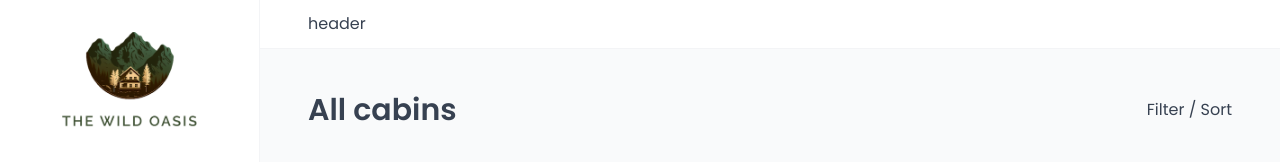
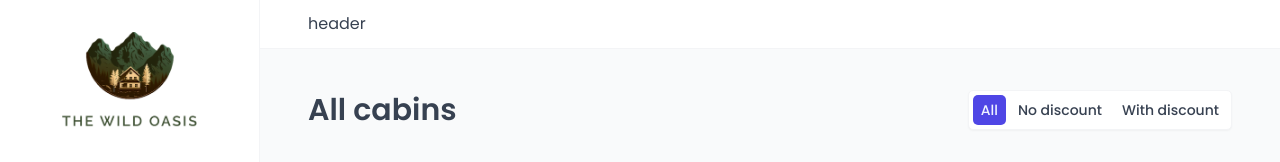
Before and after one commit to FarahAkl/The-wild-oasis, a React (Vite) app: page /cabins in a window 1280 px wide. Shown: the top 162 px of the page. Built offline with nearby package versions, Linux system fonts and the light colour scheme; no server answers; the database is empty; a web font is replaced by a local one.

Commit message:
feat: add filtering functionality to CabinTable; implement CabinTableOperations and enhance Filter component with searchParams

```diff
--- a/src/features/cabins/CabinTable.jsx
+++ b/src/features/cabins/CabinTable.jsx
@@ -1,3 +1,4 @@
+import { useSearchParams } from "react-router-dom";
 import { useCabins } from "./useCabins";
 import Spinner from "../../ui/Spinner";
 import CabinRow from "../cabins/CabinRow";
@@ -6,8 +7,18 @@
 
 export default function CabinTable() {
   const { isPending, cabins } = useCabins();
+  const [searchParams] = useSearchParams();
 
   if (isPending) return <Spinner />;
+
+  const filterValue = searchParams.get("discount") || "all";
+  let filteredCabins;
+
+  if (filterValue === "all") filteredCabins = cabins;
+  if (filterValue === "no-discount")
+    filteredCabins = cabins.filter((cabin) => cabin.discount === 0);
+  if (filterValue === "with-discount")
+    filteredCabins = cabins.filter((cabin) => cabin.discount > 0);
   return (
     <Menus>
       <Table columns="0.6fr 1.8fr 2.2fr 1fr 1fr 1fr">
@@ -21,7 +32,7 @@
         </Table.Header>
 
         <Table.Body
-          data={cabins}
+          data={filteredCabins}
           render={(cabin) => (
             <CabinRow
               cabin={cabin}
--- /dev/null
+++ b/src/features/cabins/CabinTableOperations.jsx
@@ -0,0 +1,17 @@
+import Filter from "../../ui/Filter";
+import TableOperations from "../../ui/TableOperations";
+
+export default function CabinTableOperations() {
+  return (
+    <TableOperations>
+      <Filter
+        filterField="discount"
+        options={[
+          { value: "all", label: "All" },
+          { value: "no-discount", label: "No discount" },
+          { value: "with-discount", label: "With discount" },
+        ]}
+      />
+    </TableOperations>
+  );
+}
--- a/src/pages/Cabins.jsx
+++ b/src/pages/Cabins.jsx
@@ -1,5 +1,6 @@
 import AddCabin from "../features/cabins/AddCabin";
 import CabinTable from "../features/cabins/CabinTable";
+import CabinTableOperations from "../features/cabins/CabinTableOperations";
 import Heading from "../ui/Heading";
 import Row from "../ui/Row";
 
@@ -8,7 +9,7 @@
     <>
       <Row type="horizontal">
         <Heading as="h1">All cabins</Heading>
-        <p>Filter / Sort</p>
+        <CabinTableOperations/>
       </Row>
       <Row>
         <CabinTable />
--- a/src/ui/Filter.jsx
+++ b/src/ui/Filter.jsx
@@ -1,4 +1,6 @@
+import { useSearchParams } from "react-router-dom";
 import styled, { css } from "styled-components";
+import PropTypes from "prop-types";
 
 const StyledFilter = styled.div`
   border: 1px solid var(--color-grey-100);
@@ -30,6 +32,34 @@
 
   &:hover:not(:disabled) {
     background-color: var(--color-brand-600);
-    color: var(--color-brand-50);
   }
 `;
+
+export default function Filter({ filterField, options }) {
+  const [searchParams, setSearchParams] = useSearchParams();
+  const currentFilter = searchParams.get(filterField) || options.at(0).value;
+
+  const handleClick = (value) => {
+    searchParams.set(filterField, value);
+    setSearchParams(searchParams);
+  };
+
+  return (
+    <StyledFilter>
+      {options.map((option) => (
+        <FilterButton
+          onClick={() => handleClick(option.value)}
+          key={option.value}
+          active={option.value === currentFilter}
+        >
+          {option.label}
+        </FilterButton>
+      ))}
+    </StyledFilter>
+  );
+}
+
+Filter.propTypes = {
+  filterField: PropTypes.string.isRequired,
+  options: PropTypes.array,
+};
```
